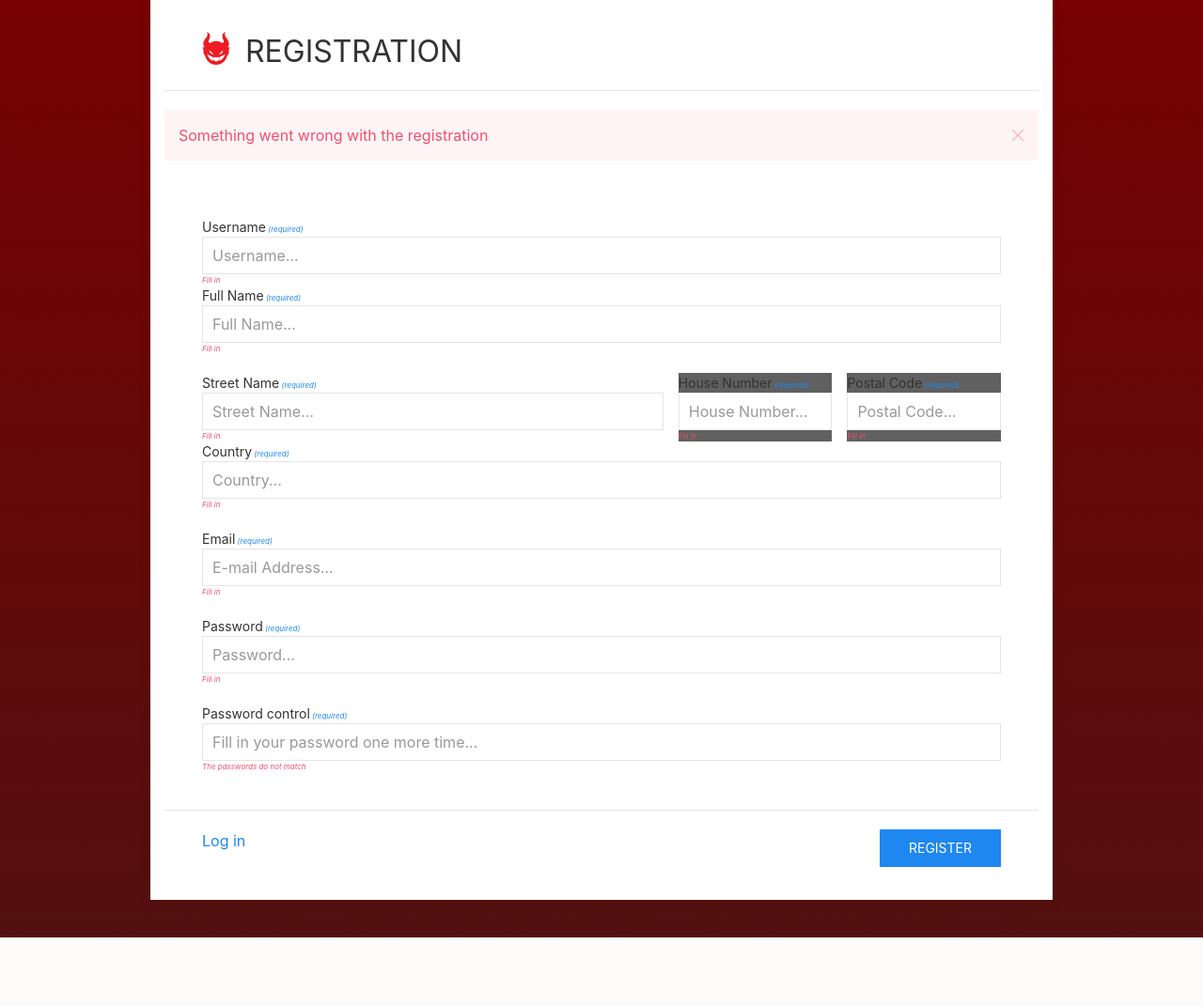
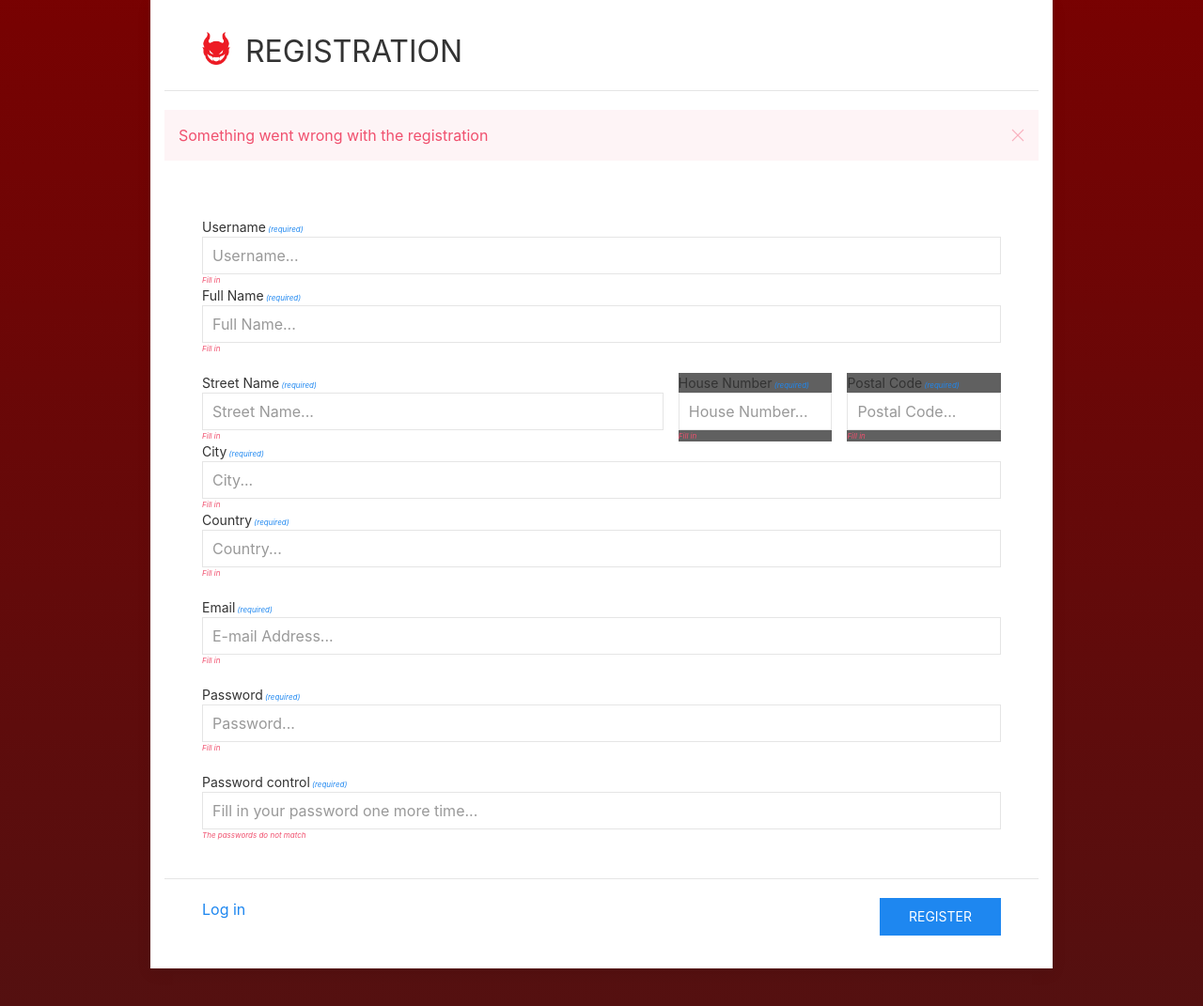
Before and after one commit to sleepyniki/satans-shoppers, a PHP site: page /register.php in a window 1280 px wide. Shown: the part 121-1192 px from the top of the page at 94% size. Before the commit the page ends 1119 px from the top, so only its background shows below. Run offline with PHP 8.4, Linux system fonts and the light colour scheme.

Commit message:
Add City to register.php

```diff
--- a/dev/register.php
+++ b/dev/register.php
@@ -44,8 +44,13 @@ require_once("templates/head.inc.php");
 
                      </div>
                      <div class="uk-width-1-1 uk-flex uk-flex-column">
+                           <label for="city" class="uk-form-label">City<span class="uk-text-xsmall uk-text-italic uk-text-primary"> (required)</span></label>
+                           <input type="text" name="city" class="uk-input" id="city" placeholder="City..." />
+                           <p class="uk-text-danger uk-text-xsmall uk-text-italic uk-margin-remove-vertical">Fill in</p>
+                     </div>
+                     <div class="uk-width-1-1 uk-flex uk-flex-column">
                            <label for="country" class="uk-form-label">Country<span class="uk-text-xsmall uk-text-italic uk-text-primary"> (required)</span></label>
-                           <input type="text" name="country" class="uk-input" id="city" placeholder="Country..." />
+                           <input type="text" name="country" class="uk-input" id="country" placeholder="Country..." />
                            <p class="uk-text-danger uk-text-xsmall uk-text-italic uk-margin-remove-vertical">Fill in</p>
                      </div>
                      <div class="uk-margin-top">
```
